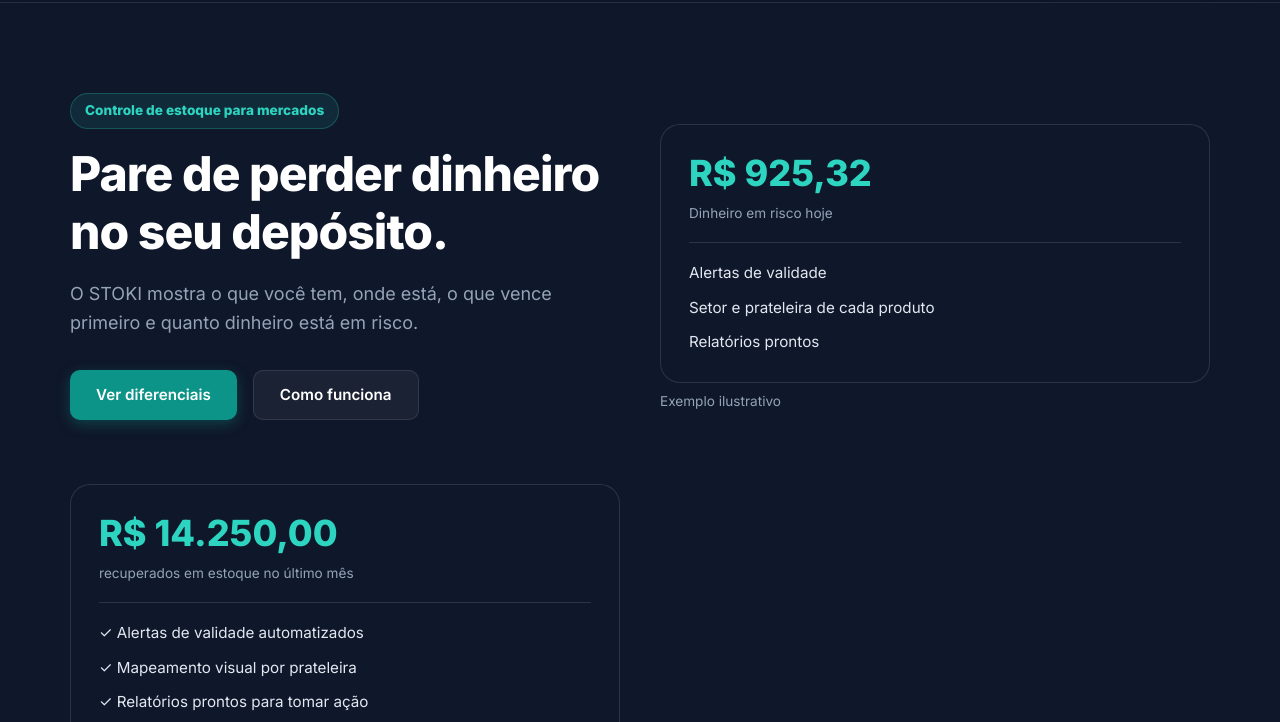
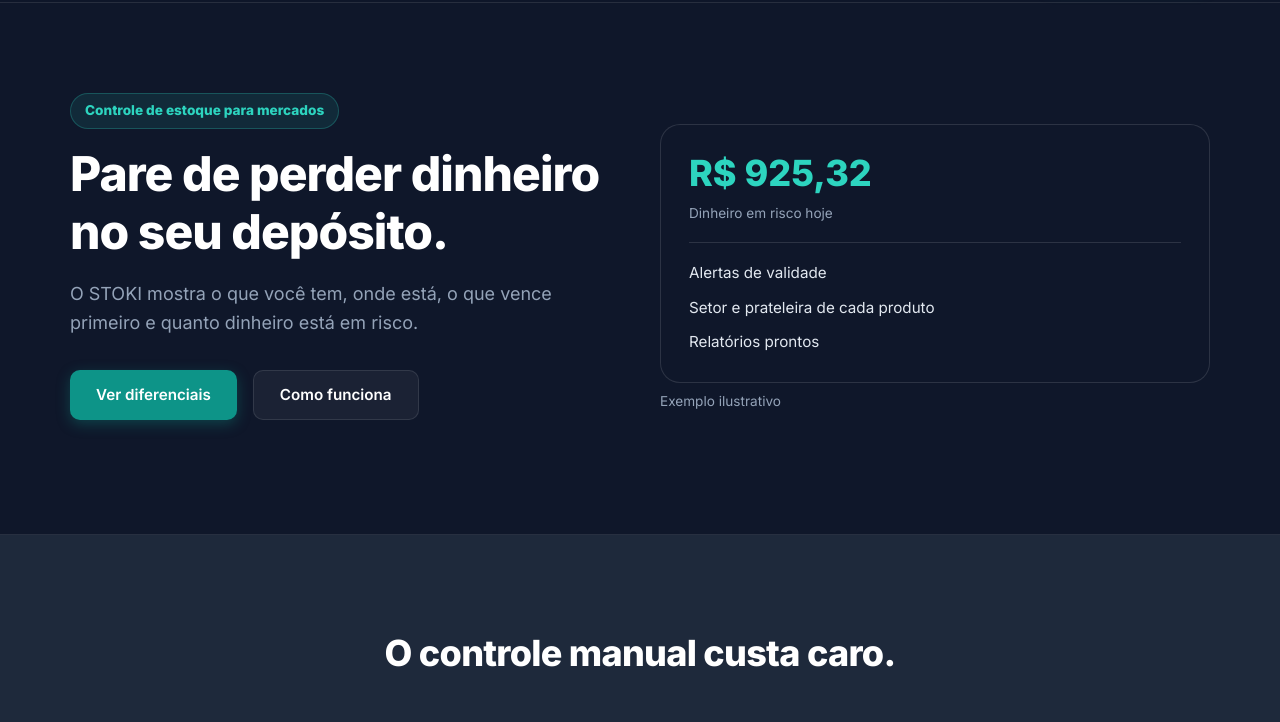
Before and after one commit to gabrielhagmayer/projeto-final, a plain HTML site: page docs/index.html in a window 1280 px wide. Shown: the part 78-800 px from the top of the page. Drawn offline with Linux system fonts and the light colour scheme.

Commit message:
Fix HTML structure and formatting issues

```diff
--- a/docs/index.html
+++ b/docs/index.html
@@ -77,18 +77,6 @@
         <!-- Legenda que fica embaixo do painel -->
         <figcaption class="hero__legenda">Exemplo ilustrativo</figcaption>
       </figure>
-
-      <div class="painel">
-        <div class="painel__destaque">
-          <span class="painel__valor contador" data-alvo="14250" data-formato="moeda">R$ 14.250,00</span>
-          <p class="hero__legenda">recuperados em estoque no último mês</p>
-        </div>
-        <ul class="painel__lista">
-          <li class="painel__item">✓ Alertas de validade automatizados</li>
-          <li class="painel__item">✓ Mapeamento visual por prateleira</li>
-          <li class="painel__item">✓ Relatórios prontos para tomar ação</li>
-        </ul>
-      </div>
     </div>
   </section>
 
```
